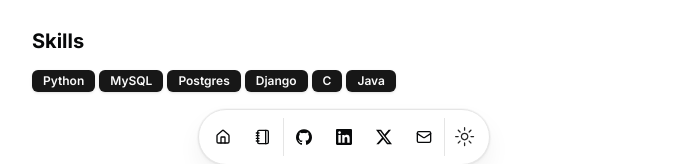
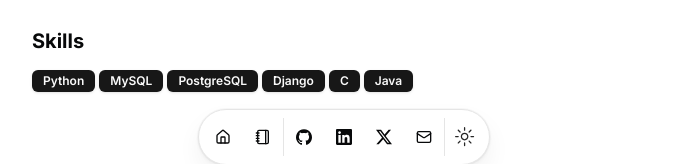
Before and after one commit to bhushankhopkarr/bhushankhopkarr.github.io, a Next.js app: page / in a window 1280 px wide. Shown: the part 619-783 px from the top of the page, without its empty margins (296-983 px from the left). Built offline with nearby package versions, Linux system fonts and the light colour scheme.

Commit message:
Update resume.tsx

```diff
--- a/src/data/resume.tsx
+++ b/src/data/resume.tsx
@@ -15,7 +15,7 @@ export const DATA = {
   skills: [
     "Python",
     "MySQL",
-    "Postgres",
+    "PostgreSQL",
     "Django",
     "C",
     "Java",
```
